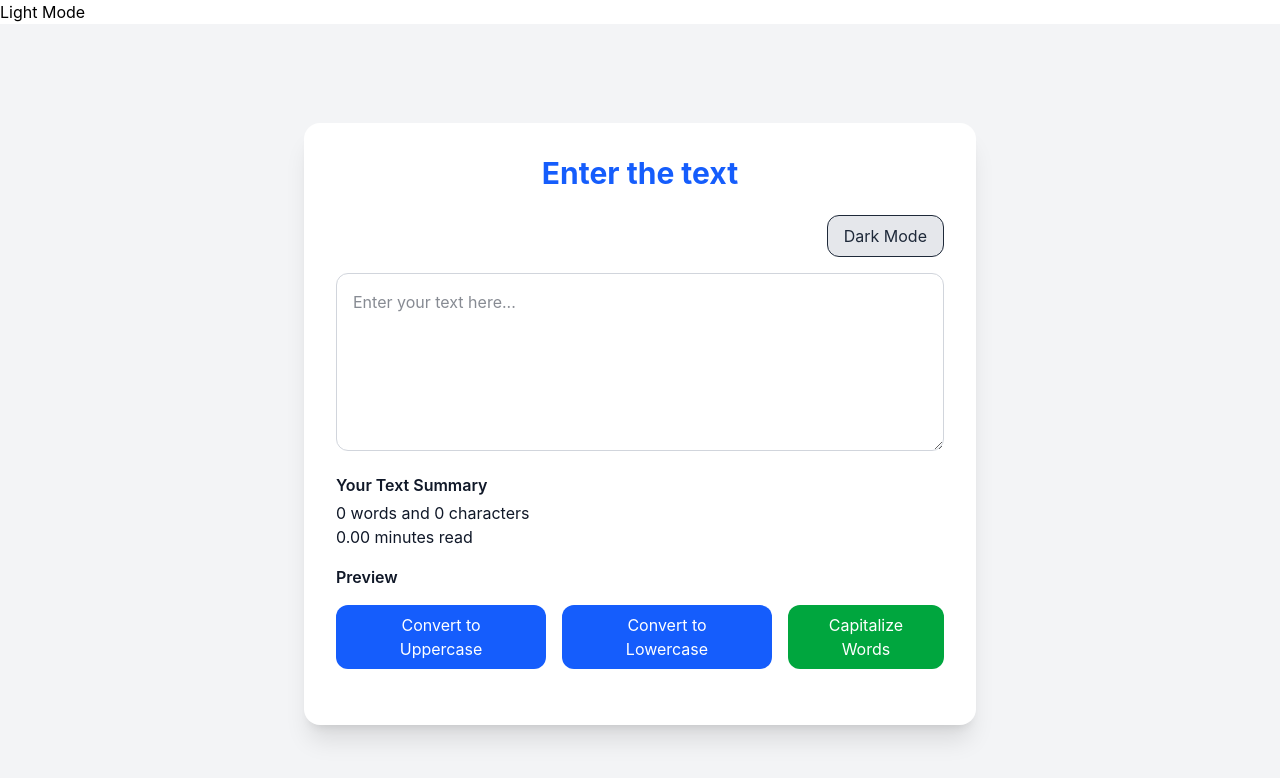
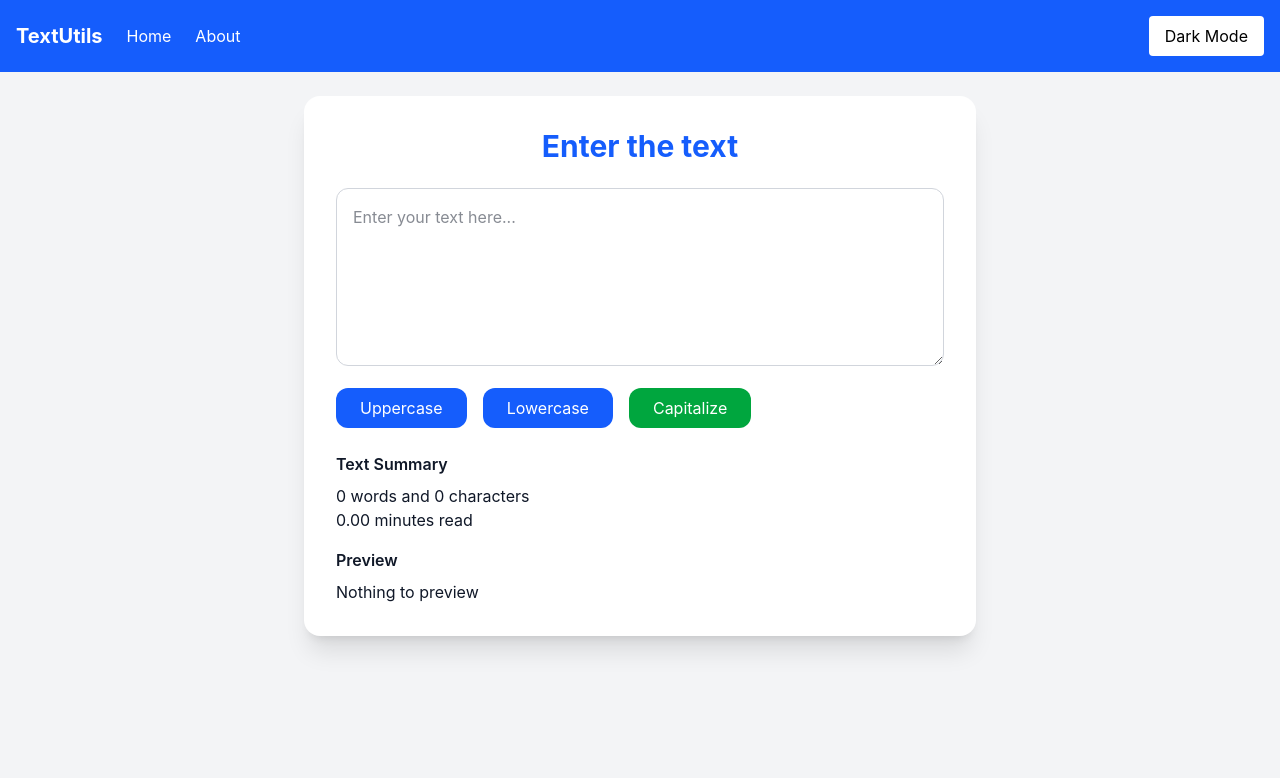
Before and after one commit to PARASADHIKARI-FLOKI/TextUtils, a React (Vite) app in the folder @latest/: page / in a window 1280 px wide. Shown: the top 778 px of the page. Built offline with nearby package versions, Linux system fonts and the light colour scheme.

Commit message:
dark mode

```diff
--- a/@latest/package.json
+++ b/@latest/package.json
@@ -16,6 +16,7 @@
     "props": "^0.3.0",
     "react": "^19.2.0",
     "react-dom": "^19.2.0",
+    "react-router-dom": "^7.13.1",
     "tailwindcss": "^4.2.1"
   },
   "devDependencies": {
--- a/@latest/src/App.jsx
+++ b/@latest/src/App.jsx
@@ -1,15 +1,34 @@
-import React from 'react';
-import Navbar from './components/Navbar';
-import TextForm from './components/TextForm';
+import React, { useState } from "react";
+import Navbar from "./components/Navbar";
+import TextForm from "./components/TextForm";
+import About from "./components/About";
+import { BrowserRouter as Router, Routes, Route } from "react-router-dom";
 
 const App = () => {
+  const [mode, setMode] = useState("light");
+
+  const toggleMode = () => {
+    setMode(mode === "light" ? "dark" : "light");
+  };
+
   return (
-    <div>
+    <Router>
+      <div
+        className={`min-h-screen ${
+          mode === "light" ? "bg-gray-100" : "bg-gray-900"
+        }`}
+      >
+        <Navbar mode={mode} toggleMode={toggleMode} />
 
-      <Navbar />
-      <TextForm heading='Enter the text'/>
-
-    </div>
+        <Routes>
+          <Route
+            path="/"
+            element={<TextForm heading="Enter the text" mode={mode} />}
+          />
+          <Route path="/about" element={<About mode={mode} />} />
+        </Routes>
+      </div>
+    </Router>
   );
 };
 
--- /dev/null
+++ b/@latest/src/components/About.jsx
@@ -0,0 +1,18 @@
+import React from "react";
+
+const About = ({ mode }) => {
+  return (
+    <div
+      className={`p-8 ${
+        mode === "light" ? "text-black" : "text-white"
+      }`}
+    >
+      <h1 className="text-3xl font-bold mb-4">About Us</h1>
+      <p>
+        This is a text utility app built using React and Tailwind CSS.
+      </p>
+    </div>
+  );
+};
+
+export default About;
--- a/@latest/src/components/Navbar.jsx
+++ b/@latest/src/components/Navbar.jsx
@@ -1,12 +1,35 @@
-import React from 'react';
+import React from "react";
+import { Link } from "react-router-dom";
 
-const Navbar = (props) => {
+const Navbar = ({ mode, toggleMode }) => {
   return (
-    <div >
-       {props.mode === "light" ? "Dark Mode" : "Light Mode"}
-    </div>
+    <nav
+      className={`p-4 flex justify-between items-center ${
+        mode === "light"
+          ? "bg-blue-600 text-white"
+          : "bg-gray-800 text-white"
+      }`}
+    >
+      <div className="flex gap-6 items-center">
+        <h1 className="font-bold text-xl">TextUtils</h1>
+
+        <Link to="/" className="hover:underline">
+          Home
+        </Link>
+
+        <Link to="/about" className="hover:underline">
+          About
+        </Link>
+      </div>
+
+      <button
+        onClick={toggleMode}
+        className="px-4 py-2 rounded bg-white text-black"
+      >
+        {mode === "light" ? "Dark Mode" : "Light Mode"}
+      </button>
+    </nav>
   );
 };
 
-
 export default Navbar;
--- a/@latest/src/components/TextForm.jsx
+++ b/@latest/src/components/TextForm.jsx
@@ -1,15 +1,11 @@
 import React, { useState } from "react";
 
-const TextForm = (props) => {
+const TextForm = ({ heading, mode }) => {
   const [text, setText] = useState("");
-  const [mode, setMode] = useState("light");
 
   const handleOnchange = (e) => {
     setText(e.target.value);
   };
-    const handleCapitalizeClick = () =>
-    setText(text.split(" ").map((w) => w.charAt(0).toUpperCase() + w.slice(1)).join(" ")
-    );
 
   const handleUpclick = () => {
     setText(text.toUpperCase());
@@ -19,46 +15,34 @@ const TextForm = (props) => {
     setText(text.toLowerCase());
   };
 
-  const toggleMode = () => {
-    setMode(mode === "light" ? "dark" : "light");
+  const handleCapitalizeClick = () => {
+    setText(
+      text
+        .split(" ")
+        .map((w) => w.charAt(0).toUpperCase() + w.slice(1))
+        .join(" ")
+    );
   };
 
+  const wordCount = text.trim() === "" ? 0 : text.trim().split(/\s+/).length;
+
   return (
+    <div className="flex items-center justify-center p-6">
       <div
-      className={`min-h-screen flex items-center justify-center p-6 ${
-        mode === "light" ? "bg-gray-100" : "bg-gray-900"
+        className={`shadow-xl rounded-2xl p-8 w-full max-w-2xl ${
+          mode === "light"
+            ? "bg-white text-gray-900"
+            : "bg-gray-800 text-white"
         }`}
       >
-      <div
-        className={`shadow-xl rounded-2xl p-8 w-full max-w-2xl ${
-          mode === "light" ? "bg-white text-gray-900" : "bg-gray-800 text-white"
-        }`}
-      >
-        {/* Heading */}
         <h1
           className={`text-3xl font-bold text-center mb-6 ${
             mode === "light" ? "text-blue-600" : "text-yellow-400"
           }`}
         >
-          {props.heading}
+          {heading}
         </h1>
 
-        {/* Dark/Light Mode Toggle */}
-        <div className="flex justify-end mb-4">
-          <button
-            onClick={toggleMode}
-            className={`px-4 py-2 rounded-xl border ${
-              mode === "light"
-                ? "bg-gray-200 text-gray-800 hover:bg-gray-300"
-                : "bg-gray-700 text-white hover:bg-gray-600"
-            } transition duration-300`}
-          >
-            {mode === "light" ? "Dark Mode" : "Light Mode"}
-          </button>
-        </div>
-
-        {/* Textarea Section */}
-        <div className="mb-6">
         <textarea
           value={text}
           onChange={handleOnchange}
@@ -71,37 +55,40 @@ const TextForm = (props) => {
           placeholder="Enter your text here..."
         ></textarea>
 
-          <div className="mt-4">
-            <h2 className="font-semibold mb-1">Your Text Summary</h2>
-            <p>
-              {text === "" ? 0 : text.split(" ").length} words and {text.length} characters
-            </p>
-            <p>{(0.008 * text.length).toFixed(2)} minutes read</p>
-
-            <h2 className="font-semibold mt-4 mb-1">Preview</h2>
-            <p>{text}</p>
-          </div>
-
-          <div className="flex gap-4 mt-4">
+        <div className="flex flex-wrap gap-4 mt-4">
           <button
             onClick={handleUpclick}
             className="bg-blue-600 hover:bg-blue-700 text-white px-6 py-2 rounded-xl transition duration-300"
           >
-              Convert to Uppercase
+            Uppercase
           </button>
+
           <button
             onClick={handleLowclick}
             className="bg-blue-600 hover:bg-blue-700 text-white px-6 py-2 rounded-xl transition duration-300"
           >
-              Convert to Lowercase
+            Lowercase
           </button>
+
           <button
             onClick={handleCapitalizeClick}
-              className="bg-green-600 hover:bg-green-700 text-white px-4 py-2 rounded-xl transition duration-300"
+            className="bg-green-600 hover:bg-green-700 text-white px-6 py-2 rounded-xl transition duration-300"
           >
-              Capitalize Words
+            Capitalize
           </button>
         </div>
+
+        <div className="mt-6">
+          <h2 className="font-semibold mb-2">Text Summary</h2>
+          <p>
+            {wordCount} words and {text.length} characters
+          </p>
+          <p>{(0.008 * wordCount).toFixed(2)} minutes read</p>
+
+          <h2 className="font-semibold mt-4 mb-2">Preview</h2>
+          <p className="wrap-break-word">
+            {text.length > 0 ? text : "Nothing to preview"}
+          </p>
         </div>
       </div>
     </div>
```
Also changed, not shown: 1 other file (tests, documents, lock files or other folders). Lines whose indentation alone changed are shown as unchanged.
